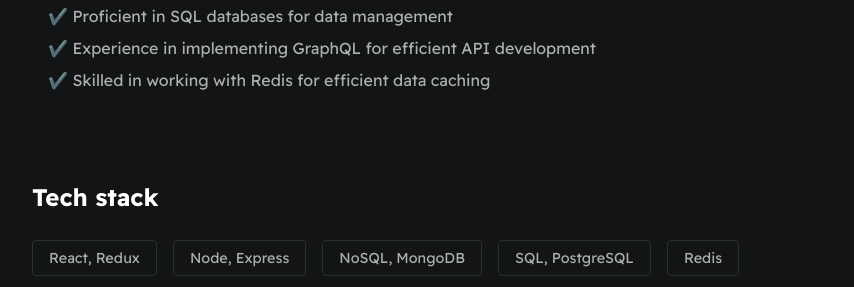
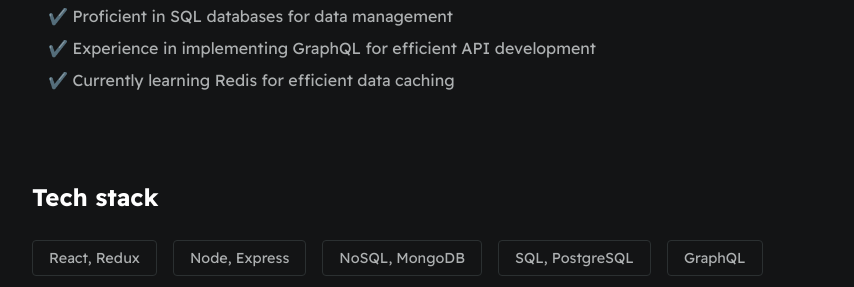
Before and after one commit to noobCode-69/Portfolio, a React (Vite) app: page / in a window 1280 px wide. Shown: the part 512-799 px from the top of the page, without its empty margins (208-1062 px from the left). Built offline with nearby package versions, Linux system fonts and the light colour scheme.

Commit message:
added readme

```diff
--- a/src/components/Home/Home.config.js
+++ b/src/components/Home/Home.config.js
@@ -22,7 +22,7 @@
   "Strong knowledge of JavaScript and TypeScript",
   "Proficient in SQL databases for data management",
   "Experience in implementing GraphQL for efficient API development",
-  "Skilled in working with Redis for efficient data caching",
+  "Currently learning Redis for efficient data caching",
 ];
 
 export const techStack = [
@@ -30,7 +30,6 @@
   "Node, Express",
   "NoSQL, MongoDB",
   "SQL, PostgreSQL",
-  "Redis",
   "GraphQL",
   "Typescript, Javascript",
   "HTML, CSS/SASS",
```
